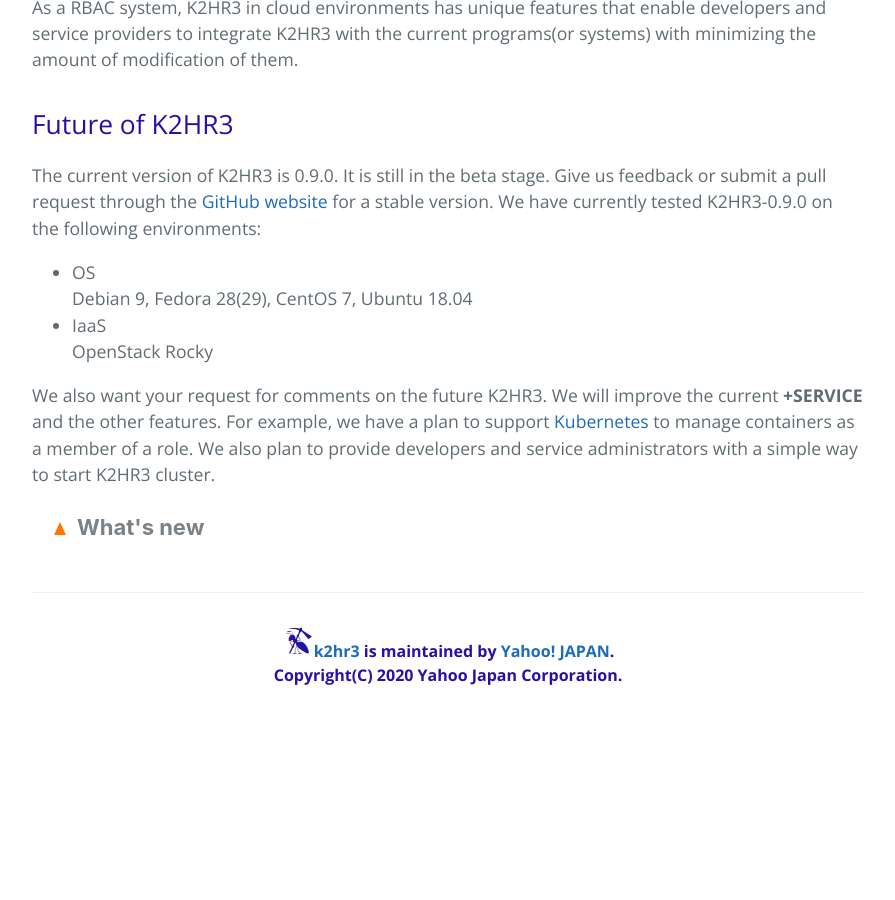
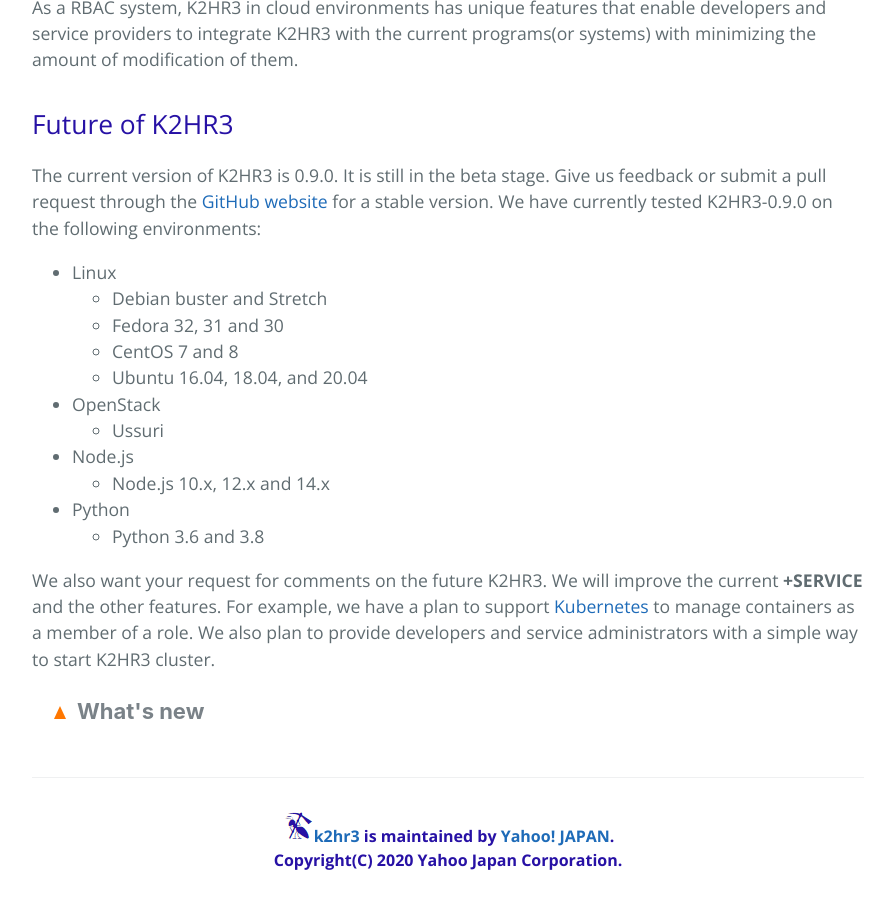
Before and after one commit to yahoojapan/k2hr3, a Jekyll site: the page built from introduce.md, in a window 1280 px wide and 900 px high, scrolled down 5703 px. Shown: the whole window, without its empty margins (192-1087 px from the left). Built offline with Jekyll 4.4.1, drawn with Linux system fonts in a browser that asks for light colours; before the commit the page ends 6438 px from its top, so only the background shows below that.

Commit message:
Drops Fedora28 and CentOS6.x from our support OS

```diff
--- a/introduce.md
+++ b/introduce.md
@@ -103,9 +103,16 @@ As a RBAC system, K2HR3 in cloud environments has unique features that enable de
 ## Future of K2HR3
 
 The current version of K2HR3 is 0.9.0. It is still in the beta stage. Give us feedback or submit a pull request through the [GitHub website](https://github.com/yahoojapan/k2hr3) for a stable version. We have currently tested K2HR3-0.9.0 on the following environments:
-- OS
-Debian 9, Fedora 28(29), CentOS 7, Ubuntu 18.04
-- IaaS
-OpenStack Rocky
+* Linux
+  * Debian buster and Stretch
+  * Fedora 32, 31 and 30
+  * CentOS 7 and 8
+  * Ubuntu 16.04, 18.04, and 20.04
+* OpenStack
+  * Ussuri
+* Node.js
+  * Node.js 10.x, 12.x and 14.x
+* Python
+  * Python 3.6 and 3.8
 
 We also want your request for comments on the future K2HR3. We will improve the current **+SERVICE** and the other features. For example, we have a plan to support [Kubernetes](https://kubernetes.io/) to manage containers as a member of a role. We also plan to provide developers and service administrators with a simple way to start K2HR3 cluster.
```
Also changed, not shown: developer.md (+17 -6 lines), developerja.md (+10 -2 lines), setup.md (+7 -5 lines).
